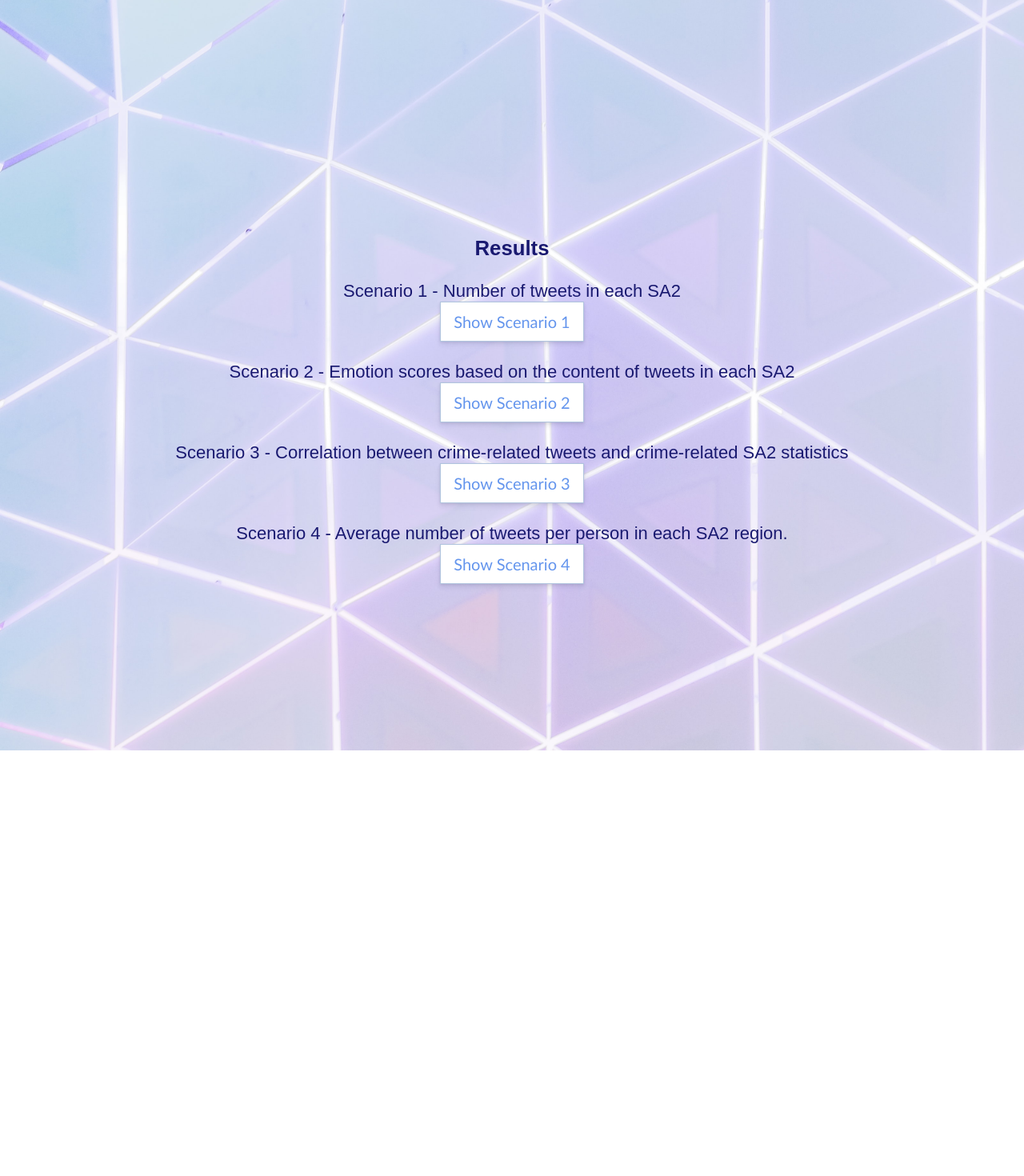
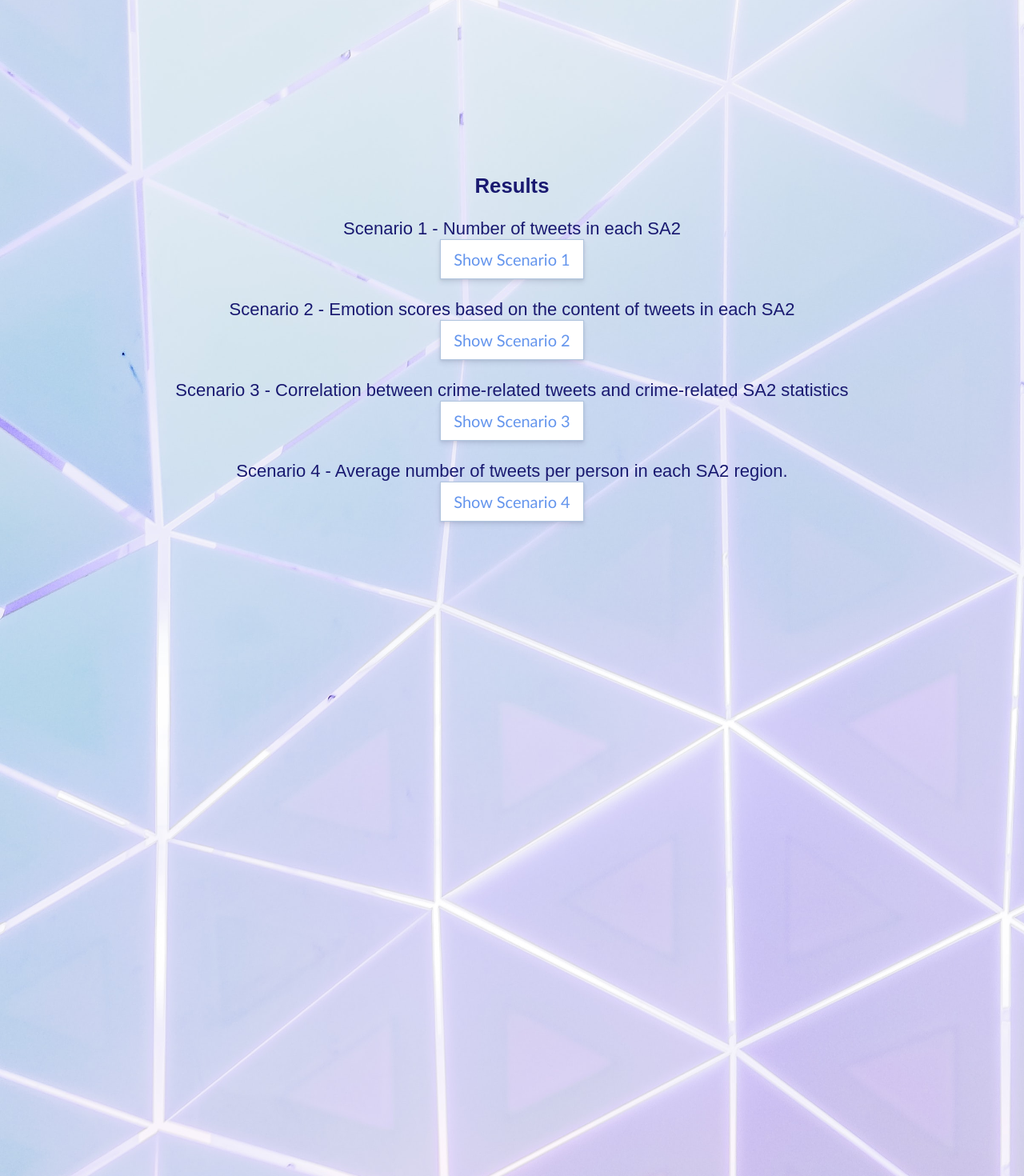
Before and after one commit to mawni/CityAnalytics, a React (Create React App) app in the folder ccc-frontend/: page / in a window 1280 px wide. Shown: the part 1480-2950 px from the top of the page at 80% size. Before the commit the page ends 2418 px from the top, so only its background shows below. Built offline with nearby package versions, Linux system fonts and the light colour scheme.

Commit message:
update to flex box

```diff
--- a/ccc-frontend/src/App.css
+++ b/ccc-frontend/src/App.css
@@ -42,6 +42,17 @@ section {
   flex-direction: column; /* lay out content in column format */
   justify-content: center; /* center on y-axis */
   align-items: center; /* center on x-axis */
+}
+
+.results-section {
+  justify-content: flex-start;
+  /* items are packed from the beginning of the flex container, so that when mapboxes are expanded,
+     items are only pushed down, and not up which makes sections overlap
+  */
+}
+
+.results-section h3 {
+  margin-top: 10vh;
 }
 
 .App-link {
@@ -134,7 +145,7 @@ button {
 }
 
 .map-container {
-  height: 800px;
+  height: 90vh;
   width: 90vw;
 }
 
--- a/ccc-frontend/src/App.js
+++ b/ccc-frontend/src/App.js
@@ -179,6 +179,19 @@ function App() {
             <br></br>
           </section>
 
+          <section></section>
+
+          {/* <section id="scenario1" class="scenario-1-section">
+
+          <section id="scenario1" class="scenario-2-section">
+
+          <section id="scenario1" class="scenario-3-section">
+
+          <section id="scenario1" class="scenario-4-section">
+
+
+          </section> */}
+
           {/* <a
             className="App-link"
             href="https://reactjs.org"
```
